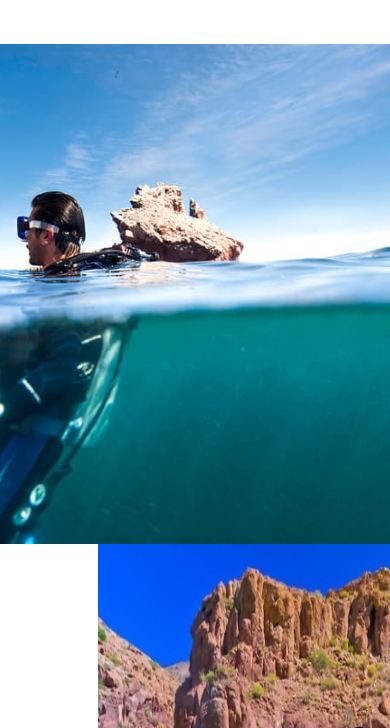
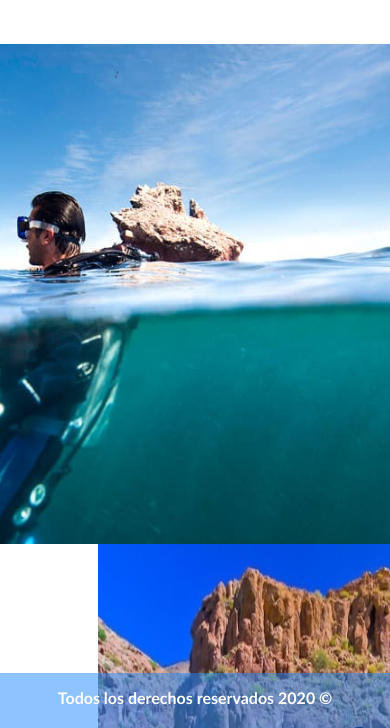
Before and after one commit to camilrs29/IslaEspirituSanto, a plain HTML site: page index.html in a window 390 px wide. Shown: the part 116-844 px from the top of the page. Drawn offline with Linux system fonts and the light colour scheme.

Commit message:
Add files via upload

```diff
--- a/style-contacto.css
+++ b/style-contacto.css
@@ -281,6 +281,7 @@ body{
  .footer{
  	width: 100%;
  	bottom: 0;
+ 	position: fixed;
  	color: white;
  	text-align: center;
  	height: 40px;
--- a/style-ofertas.css
+++ b/style-ofertas.css
@@ -120,6 +120,7 @@ body{
 .footer{
  	width: 100%;
  	bottom: 0;
+ 	position: fixed;
  	color: white;
  	text-align: center;
  	height: 40px;
--- a/style.css
+++ b/style.css
@@ -373,6 +373,7 @@ ul.slider li:target {
  .footer{
  	width: 100%;
  	bottom: 0;
+ 	position: fixed;
  	color: white;
  	text-align: center;
  	height: 40px;
```
Also changed, not shown: contacto.html (+1 -1 lines), ofertas.html (+1 -1 lines).
